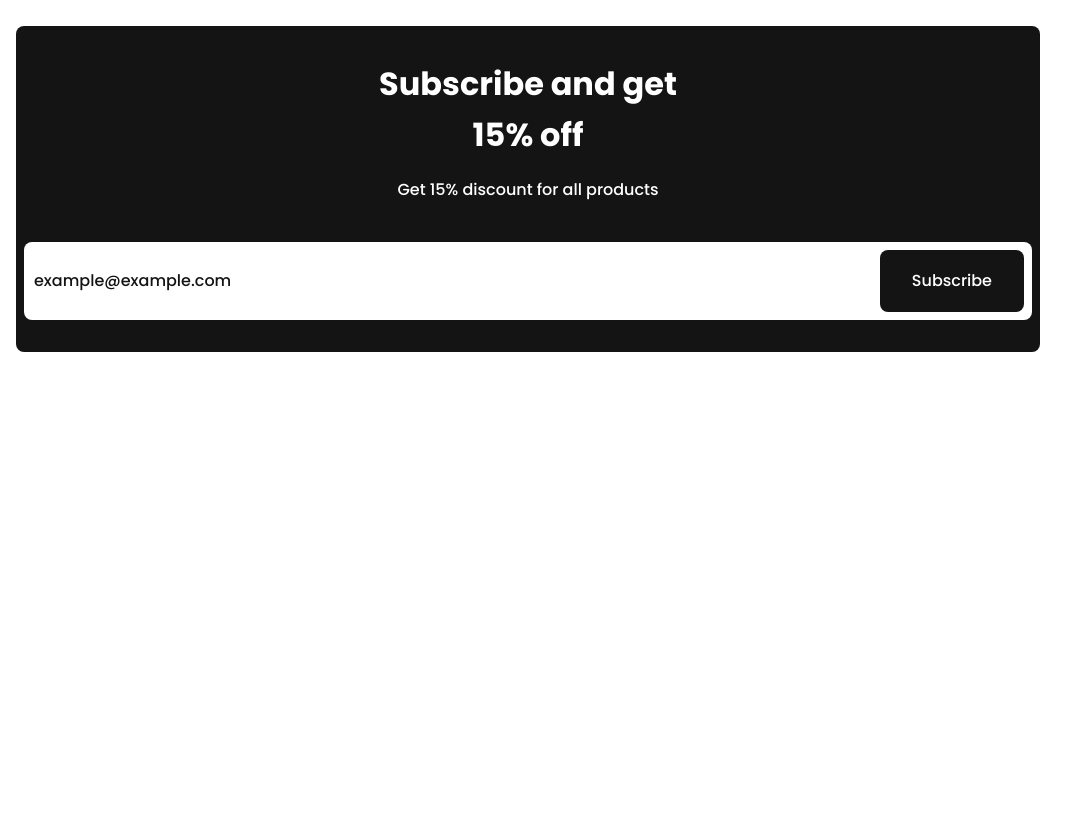
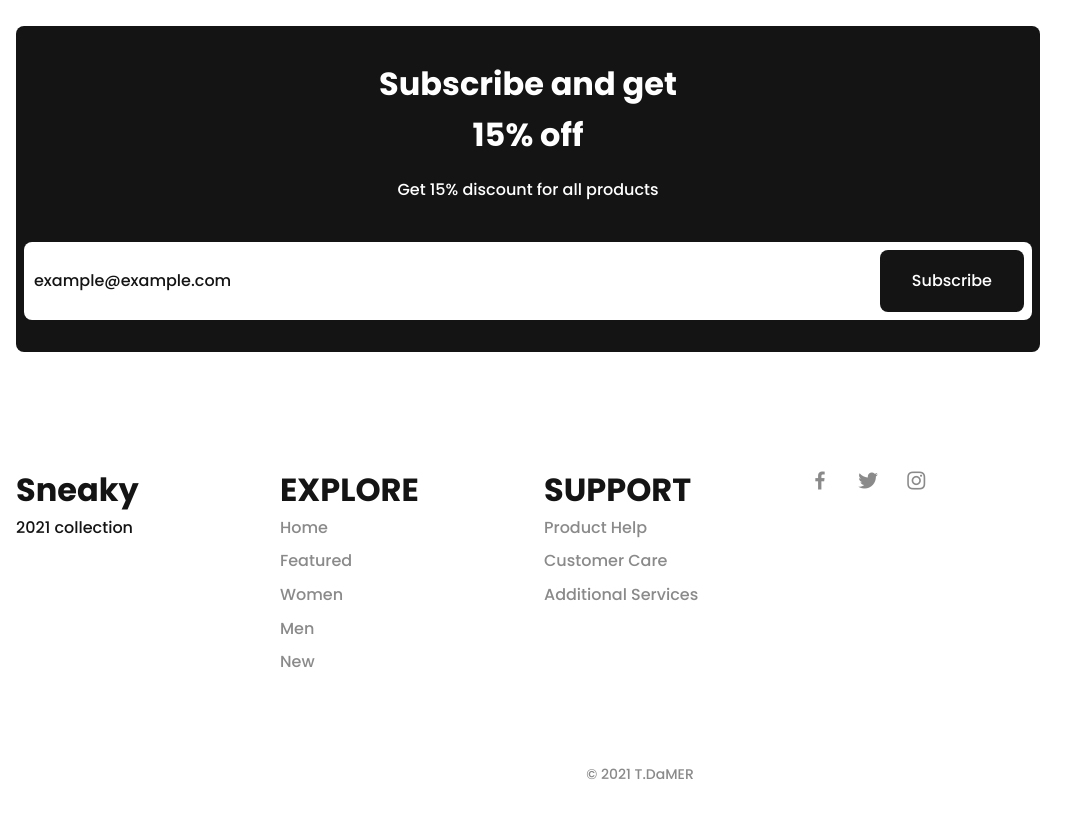
Before and after one commit to T-Damer/sneaky-peaky, a plain HTML site: page index.html in a window 1280 px wide. Shown: the part 3642-4459 px from the top of the page, without its empty margins (0-1087 px from the left). Before the commit the page ends 4026 px from the top, so only its background shows below. Drawn offline with nearby package versions, Linux system fonts and the light colour scheme.

Commit message:
footer done

```diff
--- a/assets/css/styles.css
+++ b/assets/css/styles.css
@@ -536,4 +536,37 @@ img {
 
 /*===== FOOTER =====*/
 
+.footer__container {
+  grid-template-columns: repeat(
+    auto-fit,
+    minmax(220px, 1fr)
+  );
+}
+
+.footer__box {
+  margin-bottom: var(--mb-2);
+}
+
+.footer__title {
+  font-size: var(--bigger-font-size);
+}
+
+.footer__link {
+  display: block;
+  width: max-content;
+  margin-bottom: var(--mb-05);
+}
+
+.footer__social {
+  font-size: 1.5rem;
+  margin-right: 1.25rem;
+}
+
+.footer__copy {
+  padding-top: 3rem;
+  font-size: var(--small-font-size);
+  color: var(--dark-color-light);
+  text-align: center;
+}
+
 /* ===== MEDIA QUERIES=====*/
--- a/index.html
+++ b/index.html
@@ -371,7 +371,74 @@
     </main>
 
     <!--===== FOOTER =====-->
+    <footer class="footer section">
+      <div class="footer__container bg-grid">
+        <div class="footer__box">
+          <h3 class="footer__title">Sneaky</h3>
+          <p class="footer__description">2021 collection</p>
+        </div>
 
+        <div class="footer__box">
+          <h3 class="footer__title">EXPLORE</h3>
+          <ul>
+            <li>
+              <a href="#home" class="footer__link">Home</a>
+            </li>
+            <li>
+              <a href="#featured" class="footer__link"
+                >Featured</a
+              >
+            </li>
+            <li>
+              <a href="#women" class="footer__link"
+                >Women</a
+              >
+            </li>
+            <li>
+              <a href="#men" class="footer__link">Men</a>
+            </li>
+            <li>
+              <a href="#new" class="footer__link">New</a>
+            </li>
+          </ul>
+        </div>
+
+        <div class="footer__box">
+          <h3 class="footer__title">SUPPORT</h3>
+          <ul>
+            <li>
+              <a href="#" class="footer__link"
+                >Product Help</a
+              >
+            </li>
+            <li>
+              <a href="#" class="footer__link"
+                >Customer Care</a
+              >
+            </li>
+            <li>
+              <a href="#" class="footer__link"
+                >Additional Services</a
+              >
+            </li>
+          </ul>
+        </div>
+
+        <div class="footer__box">
+          <a href="#" class="footer__social"
+            ><i class="bx bxl-facebook"></i
+          ></a>
+          <a href="#" class="footer__social"
+            ><i class="bx bxl-twitter"></i
+          ></a>
+          <a href="#" class="footer__social"
+            ><i class="bx bxl-instagram"></i
+          ></a>
+        </div>
+      </div>
+
+      <p class="footer__copy">&#169; 2021 T.DaMER</p>
+    </footer>
     <!--===== MAIN JS =====-->
     <script src="assets/js/main.js"></script>
   </body>
```
